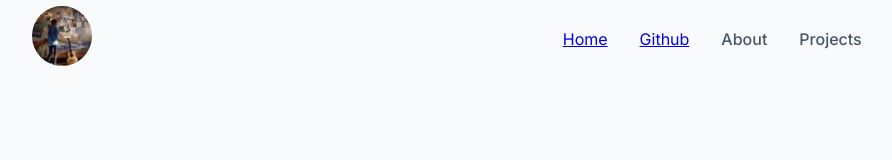
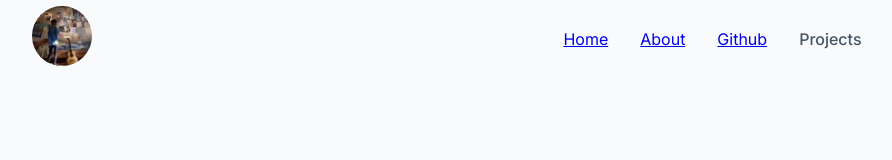
Before and after one commit to YassinNasrallah/MyProtfolio, a React (Create React App) app: page / in a window 1280 px wide. Shown: the top 160 px of the page, without its empty margins (193-1085 px from the left). Built offline with nearby package versions, Linux system fonts and the light colour scheme.

Commit message:
add about link

```diff
--- a/src/components/navigation/Navlinks.jsx
+++ b/src/components/navigation/Navlinks.jsx
@@ -6,8 +6,8 @@ const Navlinks = () => {
     <nav>
         <ul>
             <Link to='/'>Home</Link>
+            <Link to='bio'>About</Link>
             <a href="https://github.com/YassinNasrallah" target="_blank">Github</a>
-            <li className='list-item'>About</li>
             <li className='list-item'>Projects</li>
 
         </ul>
```
